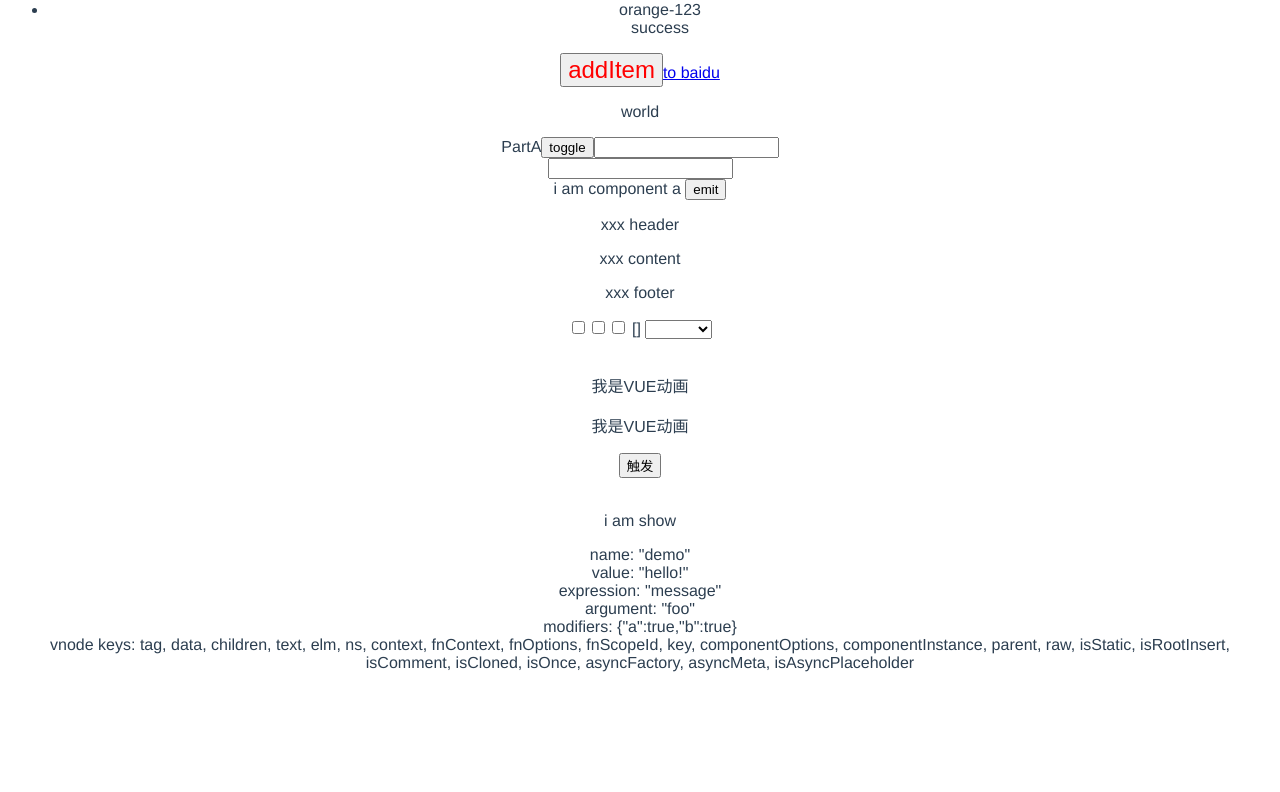
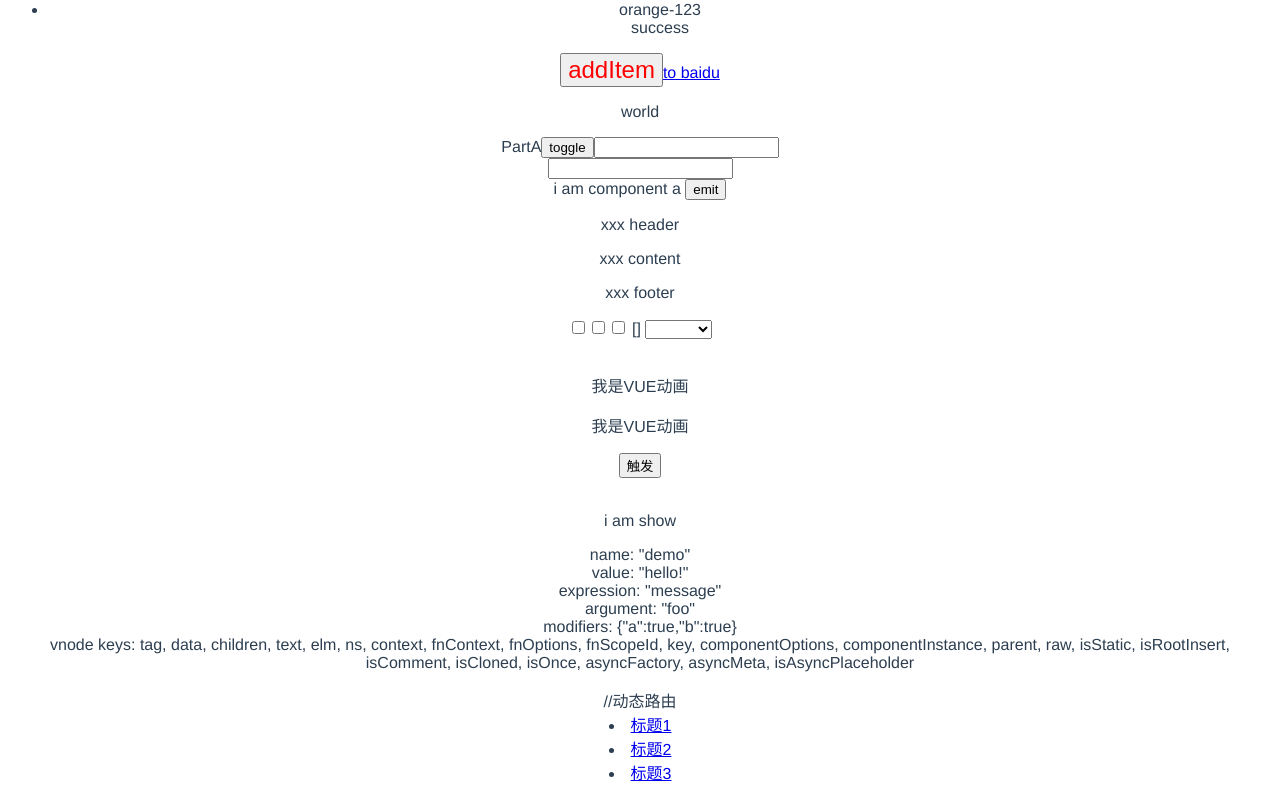
Before and after one commit to gongjinkai/Vuex-sell, a Vue app: page /#/ in a window 1280 px wide. Shown: the part 336-1128 px from the top of the page. Before the commit the page ends 1024 px from the top, so only its background shows below. Built offline with nearby package versions, Linux system fonts and the light colour scheme.

Commit message:
'router'

```diff
--- a/src/App.vue
+++ b/src/App.vue
@@ -39,7 +39,6 @@
       {{selection}}
     <br>
     <br>
-
     <!--transition-->
     <transition name="fade">
       <p v-show="show">我是VUE动画</p>
@@ -60,6 +59,11 @@
       </transition>
     </div>
     <p id="hook-arguments-example" v-demo:foo.a.b="message">green green green</p>
+
+    //动态路由
+    <li v-for="item in lists">
+      <router-link :to="'/List/'+item.id">{{item.title}}</router-link>
+    </li>
   </div>
 </template>
 
@@ -114,7 +118,21 @@
             price:123
           },
         ],
-        show: true
+        show: true,
+        lists:[
+          {
+            id:1,
+            title: '标题1'
+          },
+          {
+            id:2,
+            title: '标题2'
+          },
+          {
+            id:3,
+            title: '标题3'
+          }
+        ]
       }
     },
     directives: {
@@ -136,6 +154,9 @@
       myValue:((val,oldVal)=>{
         console.log(val,oldVal)
       }),
+      '$route': function () {
+        this.id = this.$route.params.id
+      },
       list:function(){
         this.tellUser()
       }
--- /dev/null
+++ b/src/components/list.vue
@@ -0,0 +1,21 @@
+<template>
+  <div class="list">
+    <div>这是第{{id}}个路由规则</div>
+  </div>
+</template>
+<script>
+export default {
+  data () {
+    return {
+      id: ''
+    }
+  },
+  mounted () {
+    this.id = this.$route.params.id;
+    console.log(this.id)
+  },
+}
+</script>
+<style>
+
+</style>
--- a/src/router/index.js
+++ b/src/router/index.js
@@ -1,6 +1,7 @@
 import Vue from 'vue'
 import Router from 'vue-router'
 import Hello from '../components/Hello'
+import List from '../components/list'
 
 
 Vue.use(Router)
@@ -11,6 +12,11 @@ export default new Router({
       path: '/',
       name: 'Hello',
       component: Hello
+    },
+    {
+      path: '/List/:id',
+      name: 'List',
+      component: List
     }
   ]
 })
```
